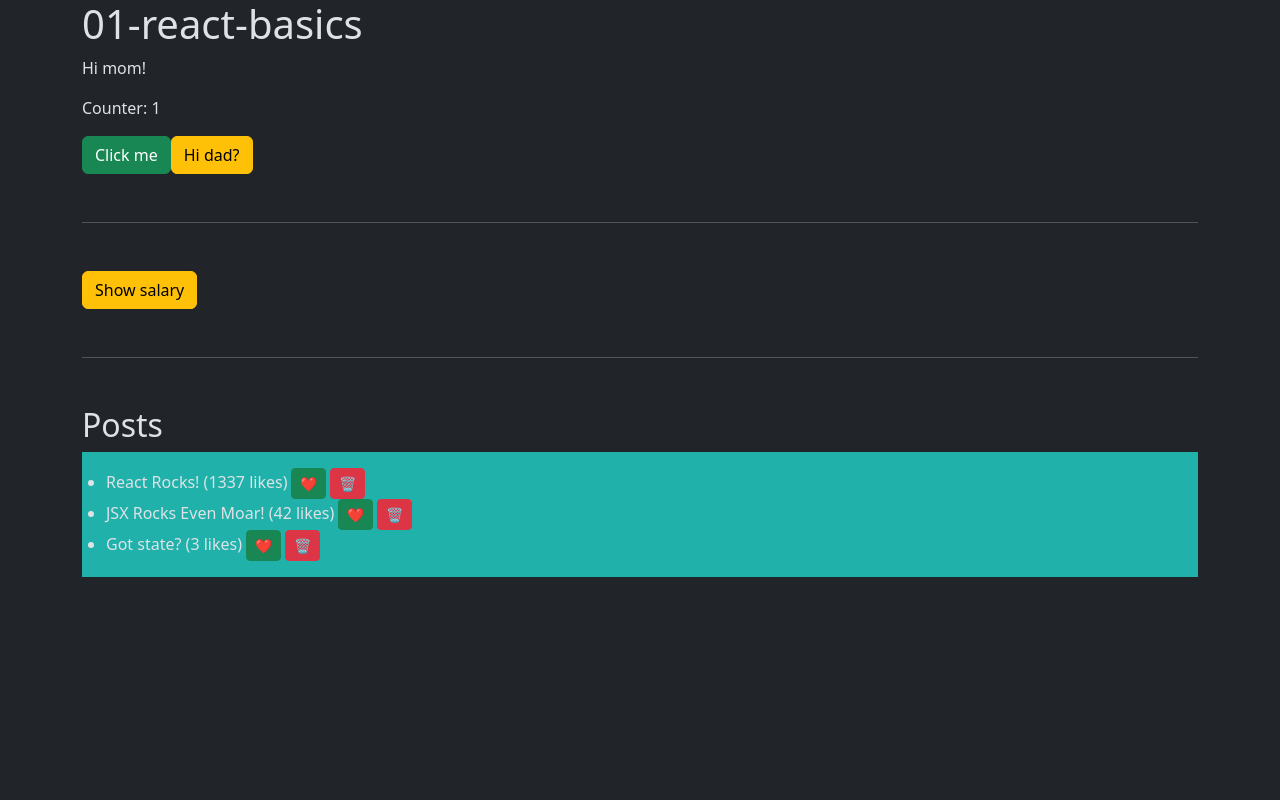
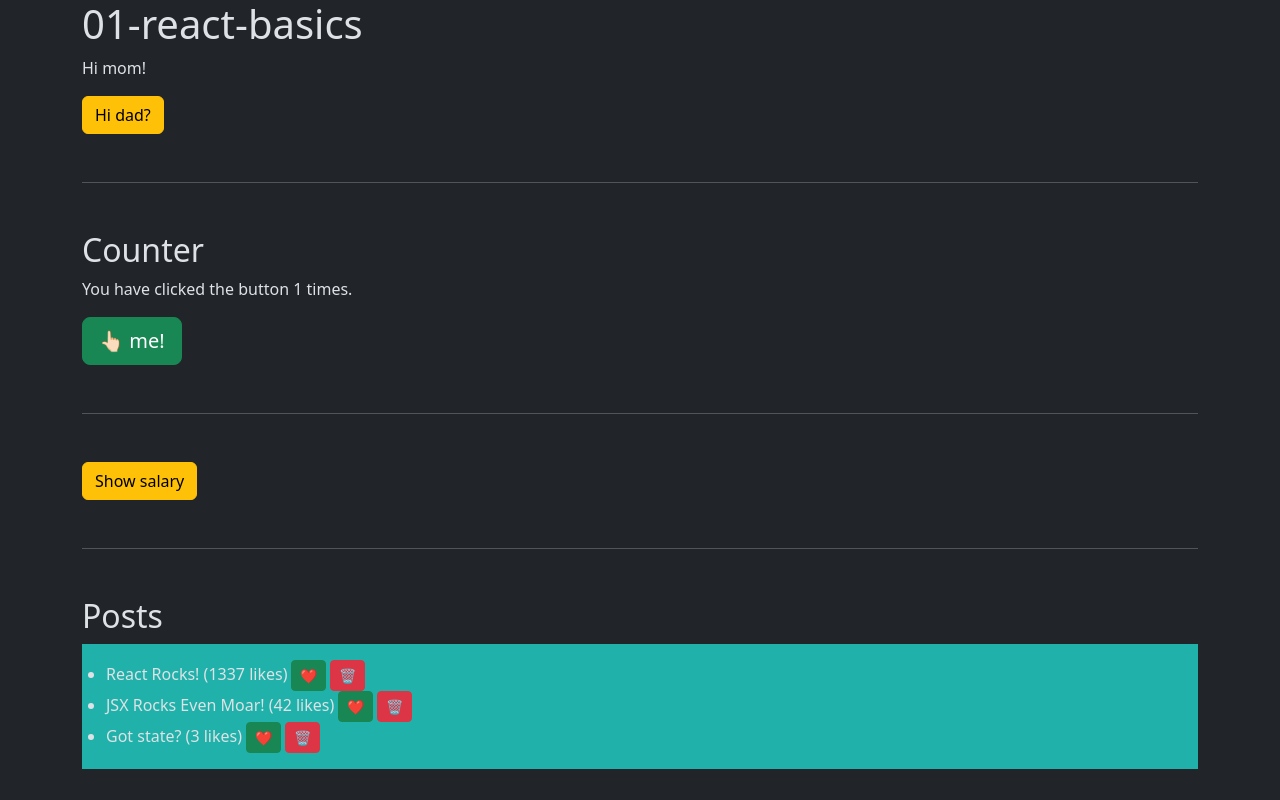
Before and after one commit to drblue/fed23-javascript-2, a React (Vite) app in the folder 01-react-basics/: page / in a window 1280 px wide. Built offline with nearby package versions, Linux system fonts and the light colour scheme.

Commit message:
Moved click logic to our very first component.

```diff
--- a/01-react-basics/src/App.tsx
+++ b/01-react-basics/src/App.tsx
@@ -1,4 +1,5 @@
 import { useState } from "react";
+import Counter from "./components/Counter";
 import "./App.css";
 
 interface Post {
@@ -8,7 +9,6 @@ interface Post {
 }
 
 function App() {
-	const [counter, setCounter] = useState(1);
 	const [msg, setMsg] = useState("Hi mom!");
 	const [posts, setPosts] = useState<Post[]>([
 		{ id: 1, title: "React Rocks!", likes: 1337 },
@@ -19,17 +19,6 @@ function App() {
 	const [showSalary, setShowSalary] = useState(false);
 
 	console.log("App is being rendered");
-	console.log("Counter on render:", counter);
-
-	const handleBtnClick = () => {
-		console.log("Counter before update:", counter);
-		setCounter( (prevCounter) => prevCounter + 1 );   // prevCounter = 1, return 2
-
-		console.log("Counter between updates:", counter);
-
-		setCounter( (prevCounter) => prevCounter + 1 );   // prevCounter = 2, return 3
-		console.log("Counter after update:", counter);
-	}
 
 	const handleChangeSalary = (amount: number) => {
 		if (salary + amount < 5) {
@@ -54,10 +43,11 @@ function App() {
 
 			<p>{msg}</p>
 
-			<p>Counter: {counter}</p>
+			<button onClick={() => setMsg("Hi dad!")} className="btn btn-warning">Hi dad?</button>
 
-			<button onClick={handleBtnClick} className="btn btn-success">Click me</button>
-			<button onClick={() => setMsg("Hi dad!")} className="btn btn-warning">Hi dad?</button>
+			<hr />
+
+			<Counter />
 
 			<hr />
 
--- /dev/null
+++ b/01-react-basics/src/components/Counter.tsx
@@ -0,0 +1,22 @@
+import { useState } from "react";
+
+const Counter = () => {
+	const [counter, setCounter] = useState(1);
+
+	const handleBtnClick = () => {
+		console.log("Counter before update:", counter);
+		setCounter( (prevCounter) => prevCounter + 1 );   // prevCounter = 1, return 2
+		console.log("Counter after update:", counter);
+	}
+
+	return (
+		<div>
+			<h2>Counter</h2>
+			<p>You have clicked the button {counter} times.</p>
+
+			<button onClick={handleBtnClick} className="btn btn-success btn-lg">👆🏻 me!</button>
+		</div>
+	)
+}
+
+export default Counter;
```
